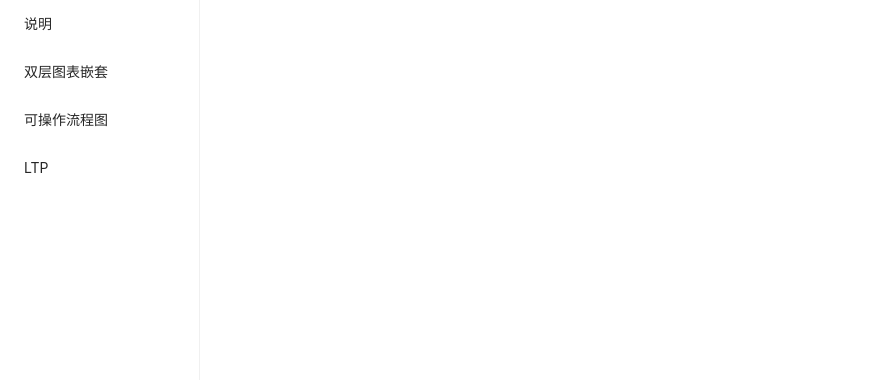
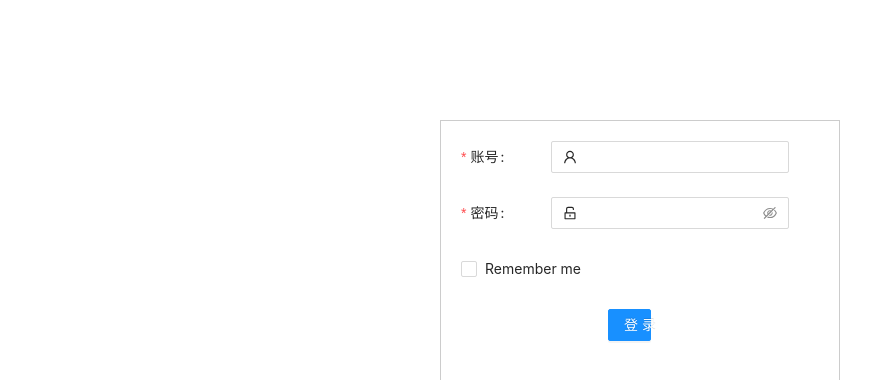
Before and after one commit to chen-start/Chart-example, a React (Create React App) app: page /login in a window 1280 px wide. Shown: the top 380 px of the page, without its empty margins (0-879 px from the left). Built offline with nearby package versions, Linux system fonts and the light colour scheme.

Commit message:
完成登录功能，账号admin密码0000

```diff
--- a/package.json
+++ b/package.json
@@ -17,7 +17,8 @@
     "react-redux": "^7.2.1",
     "react-router-dom": "^5.2.0",
     "react-scripts": "3.4.1",
-    "redux": "^4.0.5"
+    "redux": "^4.0.5",
+    "redux-persist": "^6.0.0"
   },
   "scripts": {
     "start": "react-scripts start",
--- a/src/App.jsx
+++ b/src/App.jsx
@@ -1,23 +1,70 @@
 import React, {Component} from 'react';
 import css from './App.module.css';
 
-import {Route} from 'react-router-dom';
+import { HashRouter, Route, Switch, withRouter, Link} from 'react-router-dom';
+
+import {Layout, Menu} from "antd";
 
 import Home from './views/Home/Home.jsx';
-import Login from "./views/Login/Login.jsx";
+import Index from "./views/Index.jsx";
+import DoubleLayer from "./views/DoubleLayer.jsx";
+import OperationalFlowchart from "./views/OperationalFlowchart.jsx";
+import LTPPage from "./views/LTPPage.jsx";
 
 class App extends Component {
     constructor(props) {
         super(props);
     }
+
+    componentDidMount() {
+
+    }
+
+    handleClick(){
+
+    }
+
     render() {
         return (
-            <div className={css.app}>
-                <Home />
-                <Route exact path={'/login'} component={Login} />
-            </div>
+            <HashRouter>
+                <Layout>
+                    <Layout.Sider style={{overflow: 'auto', height: '100vh', position: 'fixed', left: 0, backgroundColor: '#fff'}} collapsed={false}>
+                        <Menu onClick={this.handleClick} defaultOpenKeys={['index']} mode="inline">
+                            <Menu.Item key='index'>
+                                <Link to='/index'>
+                                    说明
+                                </Link>
+                            </Menu.Item>
+                            <Menu.Item key='doubleLayer'>
+                                <Link to='/doubleLayer'>
+                                    双层图表嵌套
+                                </Link>
+                            </Menu.Item>
+                            <Menu.Item key='OperationalFlowchart'>
+                                <Link to='/OperationalFlowchart'>
+                                    可操作流程图
+                                </Link>
+                            </Menu.Item>
+                            <Menu.Item key='LTPPage'>
+                                <Link to='/LTPPage'>
+                                    LTP
+                                </Link>
+                            </Menu.Item>
+                        </Menu>
+                    </Layout.Sider>
+                    <Layout.Content style={{marginLeft: 200}}>
+                        <Switch>
+                            <Route exact path='/' component={Home} />
+                            <Route exact path='/index' component={Index} />
+                            <Route exact path='/doubleLayer' component={DoubleLayer} />
+                            <Route exact path='/OperationalFlowchart' component={OperationalFlowchart} />
+                            <Route exact path='/LTPPage' component={LTPPage} />
+                        </Switch>
+                    </Layout.Content>
+                </Layout>
+            </HashRouter>
         );
     };
 }
 
-export default App;
+export default withRouter(App);
--- a/src/components/Menu/Menus.jsx
+++ /dev/null
@@ -1,50 +0,0 @@
-import React from 'react';
-import css from './Menu.module.css';
-import {Menu} from 'antd';
-import {withRouter, Link} from 'react-router-dom';
-
-class Menus extends React.Component{
-    constructor(props) {
-        super(props);
-        this.state = {
-            props: undefined
-        };
-    };
-    componentDidMount() {
-        this.state.props = this.props;
-    }
-
-    render(){
-        return (
-            <div>
-                <Menu onClick={this.handleClick} style={{ overflowY: 'auto', overflowX: 'hidden', height: '100vh'}} defaultOpenKeys={['/']} mode="inline">
-                    <Menu.Item key={'/index'}>
-                        <Link to={'/index'}>
-                            说明
-                        </Link>
-                    </Menu.Item>
-                    <Menu.Item key={'/doubleLayer'}>
-                        <Link to={'/doubleLayer'}>
-                            双层图表嵌套
-                        </Link>
-                    </Menu.Item>
-                    <Menu.Item key={'/OperationalFlowchart'}>
-                        <Link to={'/OperationalFlowchart'}>
-                            可操作流程图
-                        </Link>
-                    </Menu.Item>
-                    <Menu.Item key={'/LTPPage'}>
-                        <Link to={'/LTPPage'}>
-                            LTP
-                        </Link>
-                    </Menu.Item>
-                </Menu>
-            </div>
-        )
-    };
-    handleClick(e){
-        console.log(e);
-    };
-}
-
-export default withRouter(Menus);
--- a/src/index.js
+++ b/src/index.js
@@ -2,20 +2,40 @@ import React from 'react';
 import ReactDOM from 'react-dom';
 import './index.css';
 import App from './App.jsx';
+import Login from './views/Login/Login.jsx';
+import Error from './views/Error/Error.jsx';
 import * as serviceWorker from './serviceWorker';
 import 'antd/dist/antd.css';
 
 import {
-    HashRouter
+    BrowserRouter,
+    Switch,
+    Route,
+    Redirect
 } from 'react-router-dom';
 import {Provider} from 'react-redux';
-import store from './store/index.js';
+import { PersistGate } from 'redux-persist/integration/react';
+import { ConfigProvider, Spin } from 'antd';
+
+import { store, persistor } from './store/index.js';
+import zhCN from 'antd/lib/locale/zh_CN';
 
 ReactDOM.render(
     <Provider store={store}>
-        <HashRouter>
-            <App />
-        </HashRouter>
+        <PersistGate loading={<Spin />} persistor={persistor}>
+            <ConfigProvider  locale={zhCN}>
+                <BrowserRouter>
+                    <Switch>
+                        <Route exact path="/login" component={Login} />
+                        <Route exact path="/" render={() => {
+                            let user = store.getState().login;
+                            return user ? (<App />) : (<Redirect to="/login" />);
+                        }} />
+                        <Route exact path="*" component={Error} />
+                    </Switch>
+                </BrowserRouter>
+            </ConfigProvider>
+        </PersistGate>
     </Provider>
   ,
   document.getElementById('root')
--- a/src/reduces/index.js
+++ b/src/reduces/index.js
@@ -1,11 +1,10 @@
-export default (state= {}, action) => {
+export default (state= null, action) => {
     switch(action.type){
-        case 'Login':
-            state.isLogin = true;
-            return '登录成功!';
-        case 'Logout':
-            return '退出登录!';
+        case 'LOGIN':
+            return action.user;
+        case 'LOGOUT':
+            return null;
         default:
-            return null;
+            return state;
     }
 }
--- /dev/null
+++ b/src/views/Error/Error.jsx
@@ -0,0 +1,19 @@
+import React from 'react';
+
+class Error extends React.Component {
+    constructor(props) {
+        super(props);
+    }
+
+    componentDidMount() {
+        console.log(this.props);
+    }
+
+    render(){
+        return (
+            <div>错误页面</div>
+        )
+    }
+}
+
+export default Error;
--- a/src/views/Home/Home.jsx
+++ b/src/views/Home/Home.jsx
@@ -1,38 +1,9 @@
 import React from 'react';
-import {Route} from "react-router-dom";
-
-import {Layout} from "antd";
-
-import Menus from "../../components/Menu/Menus";
-import Index from "../Index";
-import OperationalFlowchart from "../OperationalFlowchart.jsx";
-import LTPPage from "../LTPPage.jsx";
-import DoubleLayer from '../DoubleLayer.jsx';
 
 class Home extends React.Component{
-    constructor(props) {
-        super(props);
-    }
-
-    componentDidMount() {
-
-    }
-
     render(){
         return (
-            <div>
-                <Layout>
-                    <Layout.Sider style={{overflow: 'auto', height: '100vh', position: 'fixed', left: 0,}}>
-                        <Menus />
-                    </Layout.Sider>
-                    <Layout.Content style={{marginLeft: 200}}>
-                        <Route exact path={'/index'} component={Index} />
-                        <Route exact path={'/doubleLayer'} component={DoubleLayer} />
-                        <Route exact path={'/OperationalFlowchart'} component={OperationalFlowchart} />
-                        <Route exact path={'/LTPPage'} component={LTPPage} />
-                    </Layout.Content>
-                </Layout>
-            </div>
+            <div>主页</div>
         )
     }
 }
--- a/src/views/Index.jsx
+++ b/src/views/Index.jsx
@@ -4,7 +4,7 @@ export default class Index extends React.Component{
     render(){
         return(
             <div>
-                主页
+                说明页
             </div>
         )
     }
--- a/src/views/Login/Login.jsx
+++ b/src/views/Login/Login.jsx
@@ -1,11 +1,71 @@
 import React from 'react';
+import css from './Login.module.css';
+
+import { withRouter } from 'react-router-dom';
+import { connect } from 'react-redux';
+
+import { Form, Input, Button, Checkbox, message } from 'antd';
+import { UserOutlined, UnlockOutlined } from '@ant-design/icons';
 
 class Login extends React.Component{
+    constructor(props) {
+        super(props);
+
+        this.state = {
+            username: '',
+            password: ''
+        }
+    }
+
+    Login(e){
+        let _this = this;
+        if(_this.state.username !== 'admin' || _this.state.password !== '0000'){
+            return message.error('账号或密码错误');
+        }
+
+        this.props.dispatch({ type: "LOGIN", user: _this.state.username });
+        this.props.history.push("/");
+    }
+
     render(){
         return (
-            <div>登录</div>
+            <div className={css.login}>
+                <Form
+                    labelCol={{span: 6}}
+                    wrapperCol={{span: 16}}
+                    labelAlign={'left'}
+                    name="basic"
+                    onFinish={(e) => { this.Login(e) }}
+                >
+                    <Form.Item
+                        label="账号"
+                        name="username"
+                        rules={[{ required: true, message: 'Please input your username!' }]}
+                    >
+                        <Input prefix={<UserOutlined />} id='username' value={this.state.username} onChange={(e) => {this.setState({ username: e.target.value })}} />
+                    </Form.Item>
+
+                    <Form.Item
+                        label="密码"
+                        name="password"
+                        rules={[{ required: true, message: 'Please input your password!' }]}
+                    >
+                        <Input.Password prefix={<UnlockOutlined />} id='password' value={this.state.password} onChange={(e) => {this.setState({ password: e.target.value })}} />
+                    </Form.Item>
+
+                    <Form.Item name="remember" valuePropName="checked">
+                        <Checkbox>Remember me</Checkbox>
+                    </Form.Item>
+
+                    <Form.Item style={{display: 'flex', justifyContent: 'center'}}>
+                        <Button type="primary" htmlType="submit" block>
+                            登录
+                        </Button>
+                    </Form.Item>
+                </Form>
+            </div>
         )
     }
 }
 
-export default Login;
+export default connect()(withRouter(Login));
--- a/src/views/Login/Login.module.css
+++ b/src/views/Login/Login.module.css
@@ -0,0 +1,10 @@
+.login{
+    width: 400px;
+    height: 400px;
+    position: absolute;
+    top: 15vh;
+    left: calc((100vw - 400px) / 2);
+    border: 1px solid #ccc;
+    padding: 20px;
+    box-sizing: border-box;
+}
```
Also changed, not shown: src/store/index.js (+16 -3 lines), src/components/Menu/Menu.module.css (deleted), 1 other file (tests, documents, lock files or other folders).
